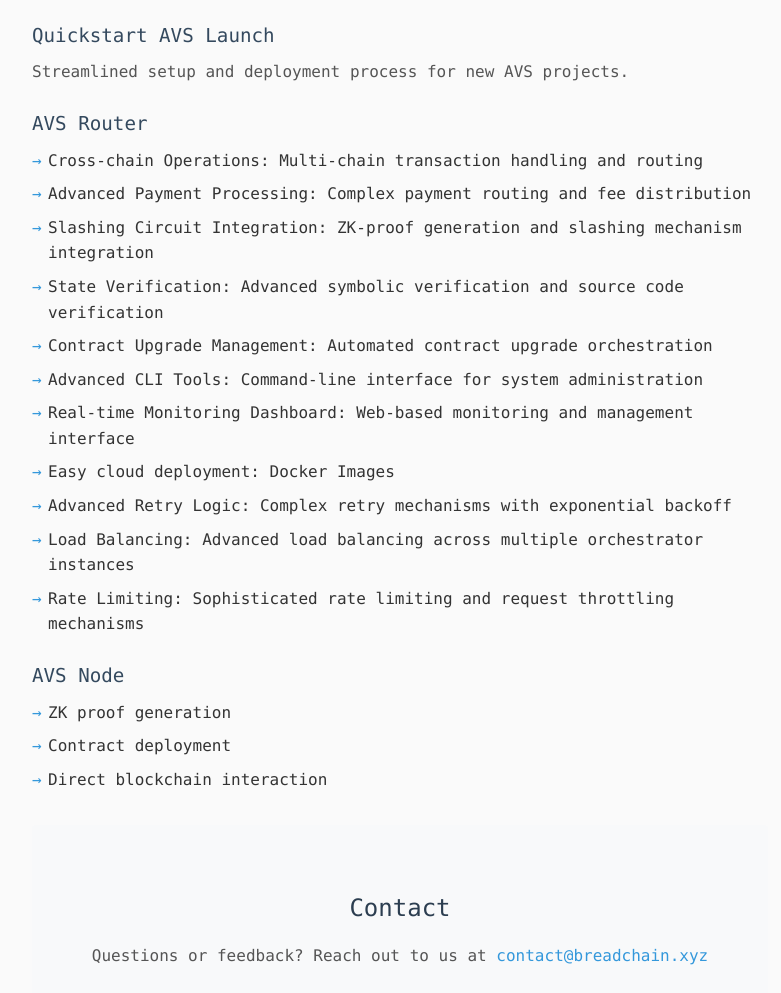
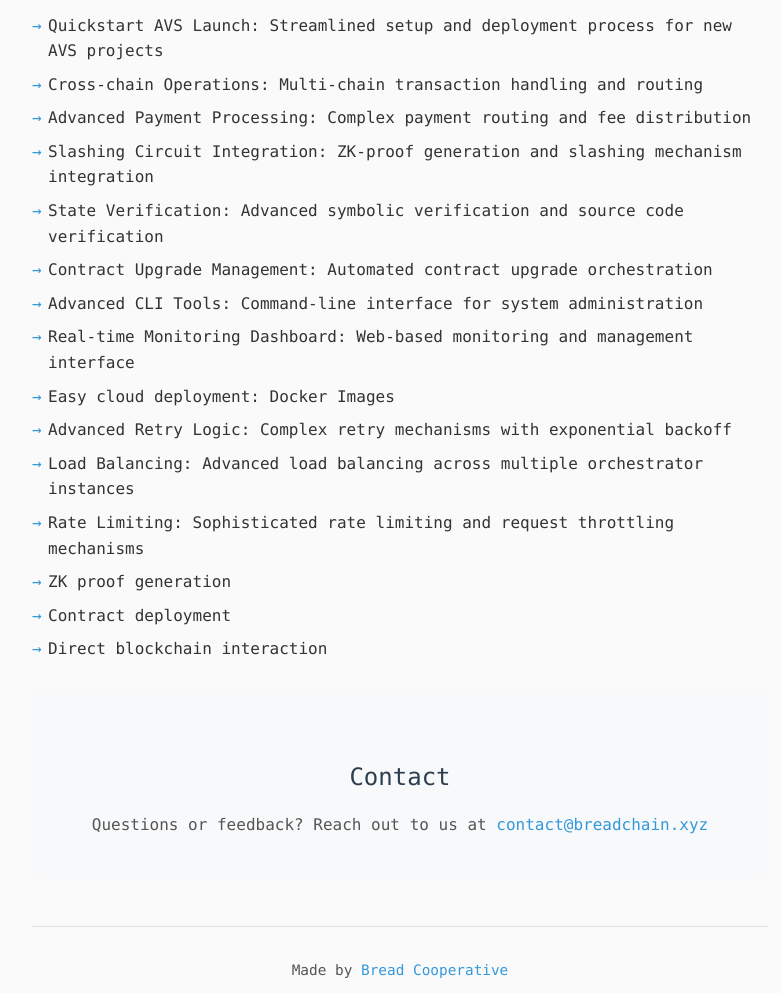
Before and after one commit to BreadchainCoop/avs-blueprint, a plain HTML site: page index.html in a window 1280 px wide. Shown: the part 1159-2152 px from the top of the page, without its empty margins (240-1021 px from the left). Drawn offline with Linux system fonts and the light colour scheme.

Commit message:
Update Future Features to single unified list
- Consolidate all future features into one list
- Remove separate AVS Router and AVS Node sections
- Maintain all planned features in streamlined format

Updates per user feedback

```diff
--- a/index.html
+++ b/index.html
@@ -254,11 +254,8 @@
         <section>
             <h2>Future Features</h2>
 
-            <h3>Quickstart AVS Launch</h3>
-            <p>Streamlined setup and deployment process for new AVS projects.</p>
-
-            <h3>AVS Router</h3>
             <ul class="features-list">
+                <li>Quickstart AVS Launch: Streamlined setup and deployment process for new AVS projects</li>
                 <li>Cross-chain Operations: Multi-chain transaction handling and routing</li>
                 <li>Advanced Payment Processing: Complex payment routing and fee distribution</li>
                 <li>Slashing Circuit Integration: ZK-proof generation and slashing mechanism integration</li>
@@ -270,10 +267,6 @@
                 <li>Advanced Retry Logic: Complex retry mechanisms with exponential backoff</li>
                 <li>Load Balancing: Advanced load balancing across multiple orchestrator instances</li>
                 <li>Rate Limiting: Sophisticated rate limiting and request throttling mechanisms</li>
-            </ul>
-
-            <h3>AVS Node</h3>
-            <ul class="features-list">
                 <li>ZK proof generation</li>
                 <li>Contract deployment</li>
                 <li>Direct blockchain interaction</li>
```
